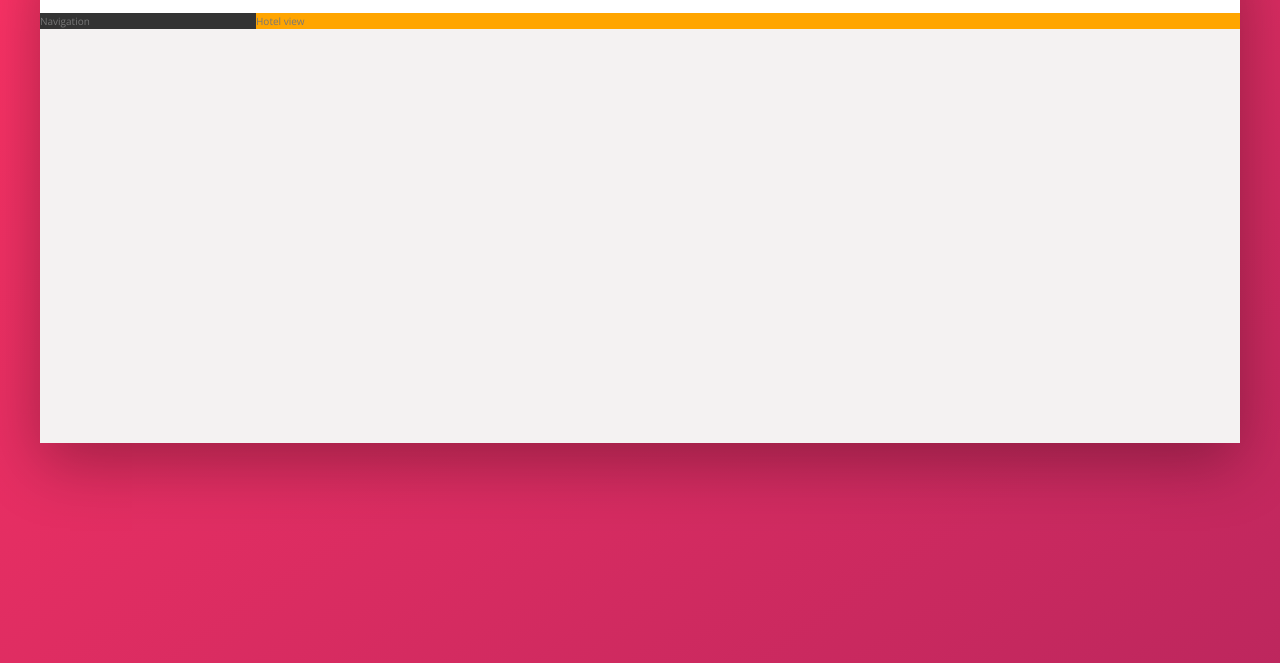
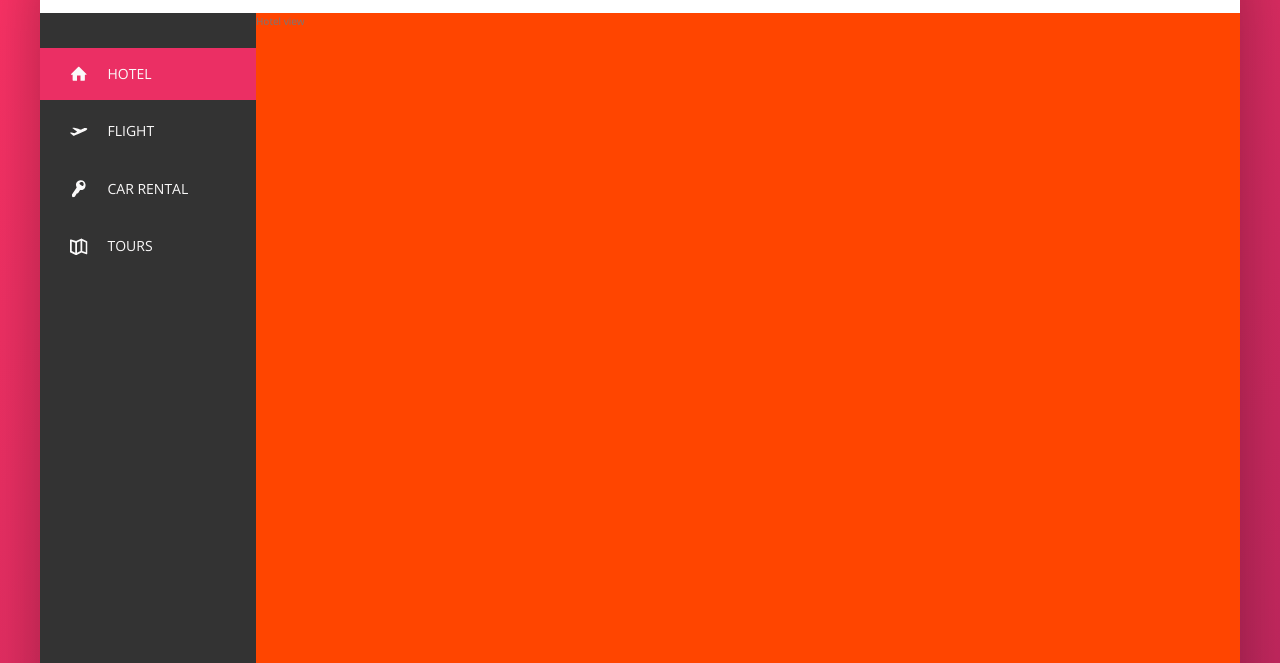
Before and after one commit to nmrtsnh/Trillo, a website: page index.html in a window 1280 px wide. Shown: the part 137-800 px from the top of the page. Drawn offline with nearby package versions, Linux system fonts and the light colour scheme.

Commit message:
build navigation

```diff
--- a/index.html
+++ b/index.html
@@ -55,8 +55,52 @@
           </div>
         </nav>
       </header>
+
       <div class="content">
-        <nav class="sidebar">Navigation</nav>
+        <nav class="sidebar">
+          <ul class="side-nav">
+            <li class="side-nav__item side-nav__item--active">
+              <a href="#" class="side-nav__link">
+                <svg class="side-nav__icon">
+                  <use xlink:href="img/sprite.svg#icon-home"></use>
+                </svg>
+                <span>Hotel</span>
+              </a>
+            </li>
+
+            <li class="side-nav__item">
+              <a href="#" class="side-nav__link">
+                <svg class="side-nav__icon">
+                  <use xlink:href="img/sprite.svg#icon-aircraft-take-off"></use>
+                </svg>
+                <span>Flight</span>
+              </a>
+            </li>
+
+            <li class="side-nav__item">
+              <a href="#" class="side-nav__link">
+                <svg class="side-nav__icon">
+                  <use xlink:href="img/sprite.svg#icon-key"></use>
+                </svg>
+                <span>Car Rental</span>
+              </a>
+            </li>
+
+            <li class="side-nav__item">
+              <a href="#" class="side-nav__link">
+                <svg class="side-nav__icon">
+                  <use xlink:href="img/sprite.svg#icon-map"></use>
+                </svg>
+                <span>Tours</span>
+              </a>
+            </li>
+          </ul>
+
+          <div class="legal">
+            Designed and Copyright &copy; by Jonas Schmedtmann. All rights
+            reserved.
+          </div>
+        </nav>
         <main class="hotel-view">Hotel view</main>
       </div>
     </div>
--- a/sass/_components.scss
+++ b/sass/_components.scss
@@ -111,3 +111,72 @@
     margin-right: 1rem;
   }
 }
+
+//////////////////////////////////
+/// SIDE NAVIGATION
+.side-nav {
+  font-size: 1.4rem;
+  list-style: none;
+  margin-top: 3.5rem;
+
+  &__item {
+    position: relative;
+
+    &:not(:last-child) {
+      margin-bottom: 0.5rem;
+    }
+  }
+
+  &__item::before {
+    content: "";
+    position: absolute;
+    top: 0;
+    left: 0;
+    height: 100%;
+    width: 3px;
+    background-color: var(--color-primary);
+    transform: scaleY(0);
+    transition: transform 0.2s, width 0.4s cubic-bezier(1, 0, 0, 1) 0.2s,
+      background-color 0.1s;
+  }
+
+  &__item:hover::before,
+  &__item--active::before {
+    transform: scaleY(1);
+    width: 100%;
+  }
+
+  &__item:active::before {
+    background-color: var(--color-primary-light);
+  }
+
+  &__link:link,
+  &__link:visited {
+    color: var(--color-grey-light-1);
+    text-decoration: none;
+    text-transform: uppercase;
+    display: block;
+    padding: 1.5rem 3rem;
+    position: relative;
+    z-index: 10;
+
+    display: flex;
+    align-items: center;
+  }
+
+  &__icon {
+    width: 1.75rem;
+    height: 1.75rem;
+    margin-right: 2rem;
+    fill: currentColor;
+  }
+}
+
+//////////////////////////////////
+/// LEGAL TEXT
+.legal {
+  font-size: 1.2rem;
+  color: var(--color-grey-light-4);
+  text-align: center;
+  padding: 2.5rem;
+}
--- a/sass/_layout.scss
+++ b/sass/_layout.scss
@@ -25,9 +25,15 @@
   background-color: var(--color-grey-dark-1);
 
   flex: 0 0 18%;
+
+  display: flex;
+  flex-direction: column;
+  justify-content: space-between;
 }
 .hotel-view {
   background-color: #fff;
-  background-color: orange;
+  background-color: orangered;
+  height: 80rem;
+
   flex: 1;
 }
```
Also changed, not shown: css/style.css.
